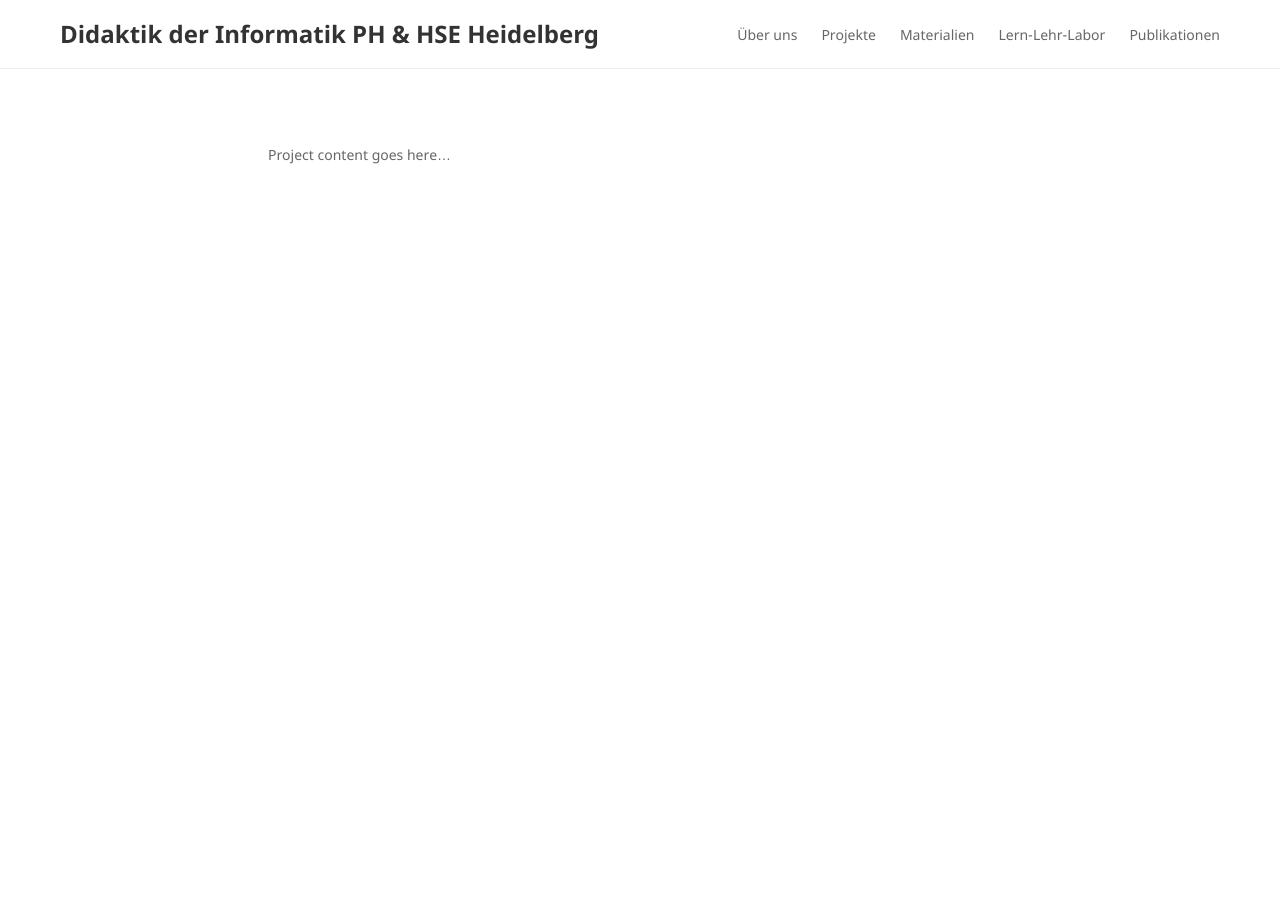
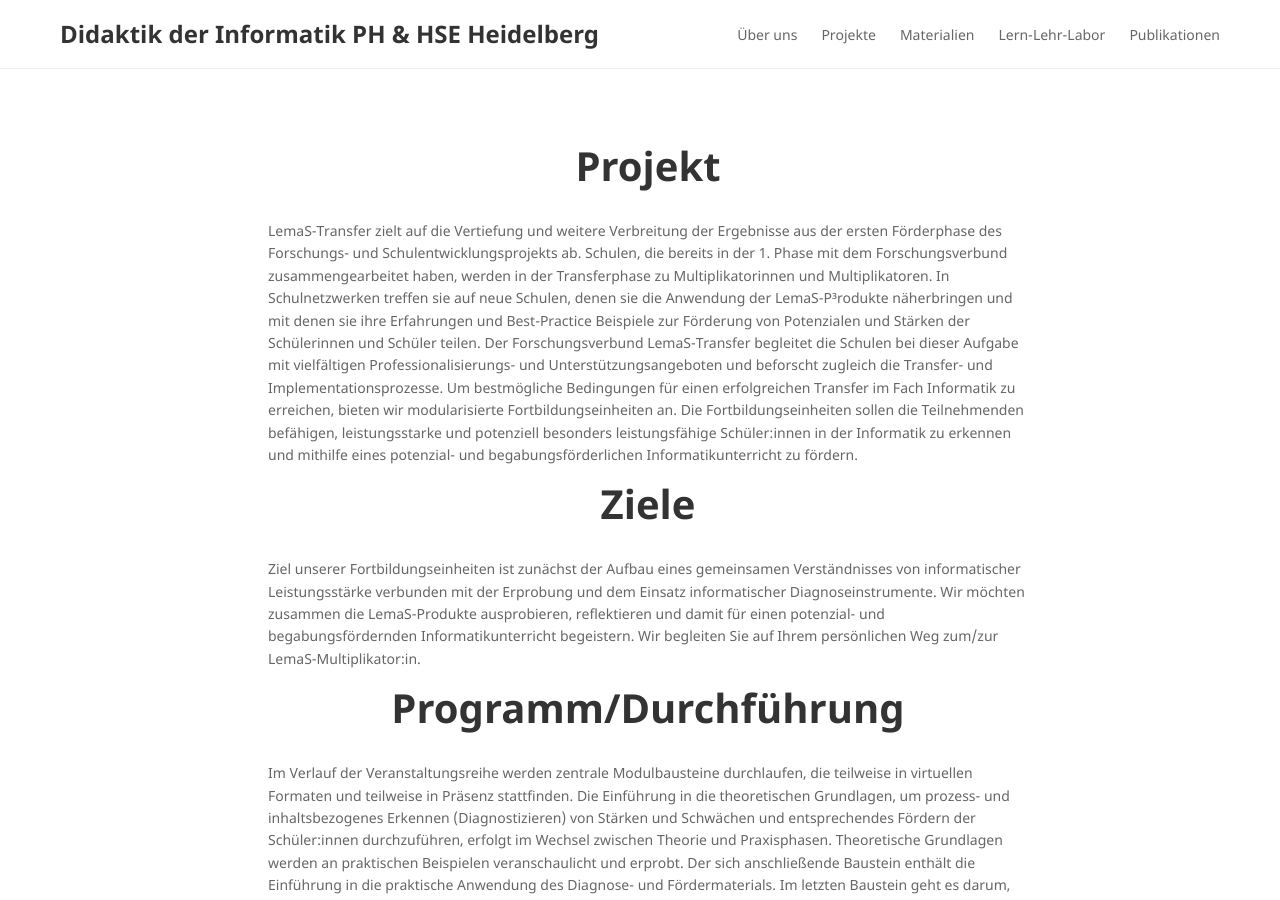
Before and after one commit to DDIHD/DDIHD.github.io, a Jekyll site: the page built from projects/lemas.md, in a window 1280 px wide and 900 px high. Built offline with Jekyll 4.4.1, drawn with Linux system fonts in a browser that asks for light colours; some of the changed text lies outside the part shown.

Commit message:
Update lemas.md
Added descriptions, links, images...

```diff
--- a/projects/lemas.md
+++ b/projects/lemas.md
@@ -5,4 +5,24 @@ description: "Bestmögliche Lern- und Bildungschancen für alle – das ist ein
 category: project
 ---
 
-Project content goes here...
+# Projekt
+LemaS-Transfer zielt auf die Vertiefung und weitere Verbreitung der Ergebnisse aus der ersten Förderphase des Forschungs- und Schulentwicklungsprojekts ab. Schulen, die bereits in der 1. Phase mit dem Forschungsverbund zusammengearbeitet haben, werden in der Transferphase zu Multiplikatorinnen und Multiplikatoren. In Schulnetzwerken treffen sie auf neue Schulen, denen sie die Anwendung der LemaS-P³rodukte näherbringen und mit denen sie ihre Erfahrungen und Best-Practice Beispiele zur Förderung von Potenzialen und Stärken der Schülerinnen und Schüler teilen. Der Forschungsverbund LemaS-Transfer begleitet die Schulen bei dieser Aufgabe mit vielfältigen Professionalisierungs- und Unterstützungsangeboten und beforscht zugleich die Transfer- und Implementationsprozesse. Um bestmögliche Bedingungen für einen erfolgreichen Transfer im Fach Informatik zu erreichen, bieten wir modularisierte Fortbildungseinheiten an. Die Fortbildungseinheiten sollen die Teilnehmenden befähigen, leistungsstarke und potenziell besonders leistungsfähige Schüler:innen in der Informatik zu erkennen und mithilfe eines potenzial- und begabungsförderlichen Informatikunterricht zu fördern.
+
+
+# Ziele
+
+Ziel unserer Fortbildungseinheiten ist zunächst der Aufbau eines gemeinsamen Verständnisses von informatischer Leistungsstärke verbunden mit der Erprobung und dem Einsatz informatischer Diagnoseinstrumente. Wir möchten zusammen die LemaS-Produkte ausprobieren, reflektieren und damit für einen potenzial- und begabungsfördernden Informatikunterricht begeistern. Wir begleiten Sie auf Ihrem persönlichen Weg zum/zur LemaS-Multiplikator:in.
+
+# Programm/Durchführung
+
+Im Verlauf der Veranstaltungsreihe werden zentrale Modulbausteine durchlaufen, die teilweise in virtuellen Formaten und teilweise in Präsenz stattfinden. Die Einführung in die theoretischen Grundlagen, um prozess- und inhaltsbezogenes Erkennen (Diagnostizieren) von Stärken und Schwächen und entsprechendes Fördern der Schüler:innen durchzuführen, erfolgt im Wechsel zwischen Theorie und Praxisphasen. Theoretische Grundlagen werden an praktischen Beispielen veranschaulicht und erprobt. Der sich anschließende Baustein enthält die Einführung in die praktische Anwendung des Diagnose- und Fördermaterials. Im letzten Baustein geht es darum, dass die Teilnehmenden befähigt werden, adaptive Diagnose- und Fördermaterialien für den eigenen Informatikunterricht zu entwickeln, zu evaluieren und den Bedürfnissen entsprechend weiterzuentwickeln. Um das Programm abzurunden und für alle Teilnehmenden noch nutzbrinender zugestalten, bieten wir regelmäßig ein monatliches digitales Austauschformat an. Bei diesen Treffen werden Themen und Schwerpunkte, die nicht oder nur unzureichend in der Einheit erörtet werden konnten, aufgegriffen. Auch eine engmaschigere Begleitung im Kontext des Einsatzes der Materialien oder der Umsetzung der Konzepte im Unterrichtsalltag könnte hier einen Platz finden.
+
+![LemaS-Transfer Informatik](IC3-MINT-IF-Eyecatcher.png)
+
+# Kontakt
+[Prof. Dr. Claudia Hildebrandt](https://www.ph-heidelberg.de/informatik/team/hildebrandt/)
+
+[Matthias Matzner](https://www.ph-heidelberg.de/informatik/team/matzner/)
+
+# Links
+[Projektlink LemaS-Transfer](https://lemas-forschung.de/)
```
